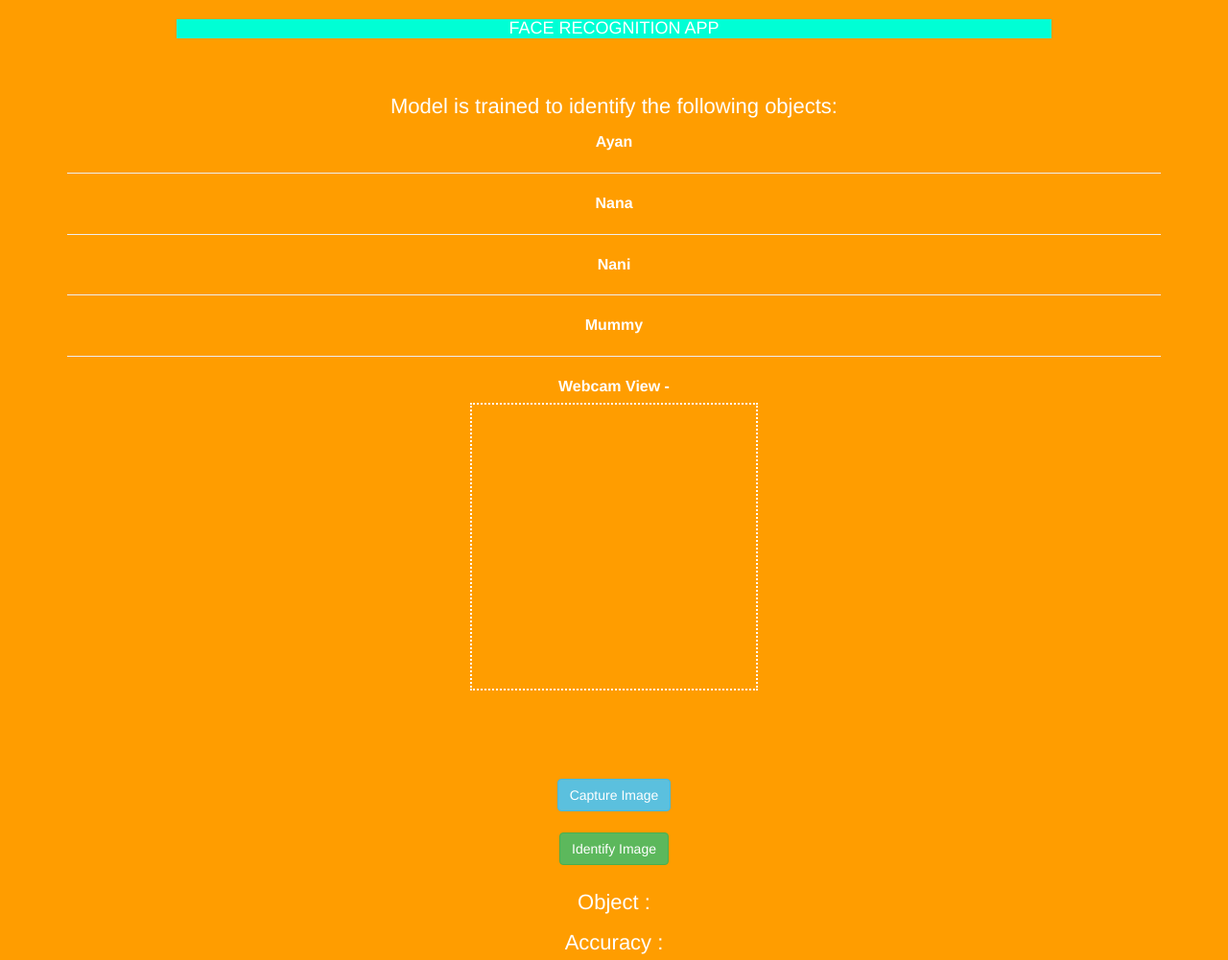
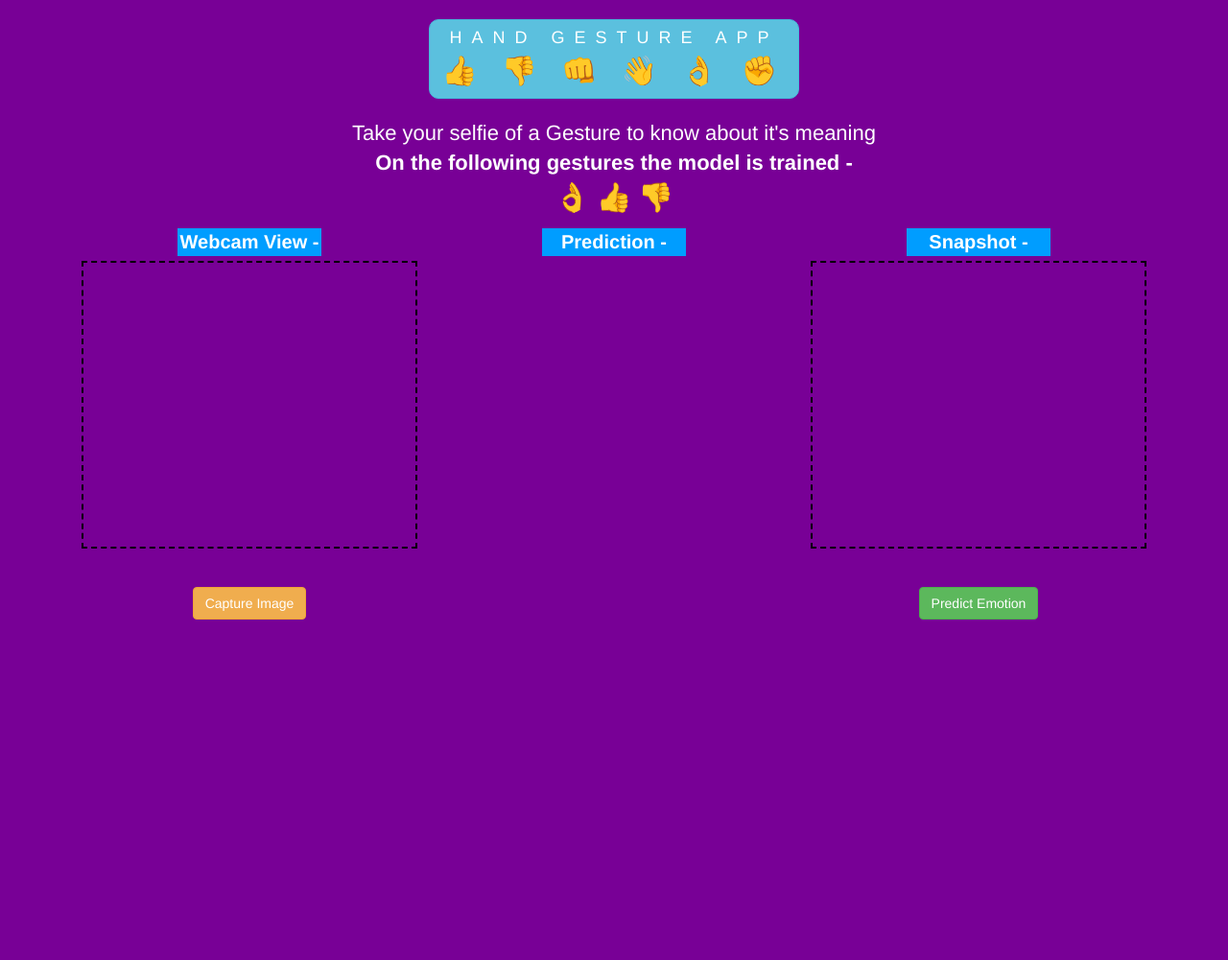
Before and after one commit to ayantiwari2022/Face-Recognition-app, a plain HTML site: page index.html in a window 1280 px wide. Shown: the whole page at 96% size. After the commit the page ends 800 px from the top, so only its background shows below. Drawn offline with nearby package versions, Linux system fonts and the light colour scheme; a script that the page names is missing.

Commit message:
Add files via upload

```diff
--- a/index.html
+++ b/index.html
@@ -1,52 +1,65 @@
 
 <html>
   <head>
-    <title>Face recognition</title>
+    <title>Hand Gesture App</title>
     <meta name="viewport" content="width=device-width, initial-scale=1.0">
     <link rel="stylesheet" href="https://maxcdn.bootstrapcdn.com/bootstrap/3.4.0/css/bootstrap.min.css">
     <script src="https://ajax.googleapis.com/ajax/libs/jquery/3.4.1/jquery.min.js"></script>
     <script src="https://maxcdn.bootstrapcdn.com/bootstrap/3.4.0/js/bootstrap.min.js"></script>
 
+    <script src="https://unpkg.com/ml5@0.4.3/dist/ml5.min.js"></script>
     <script src="https://cdnjs.cloudflare.com/ajax/libs/webcamjs/1.0.26/webcam.js"></script>
-    <script src="https://unpkg.com/ml5@0.4.3/dist/ml5.min.js"></script>
-   <link rel="stylesheet" href="style.css">
 
+    <link rel="stylesheet" type="text/css" href="style.css">
   </head>
 
   <body>
   <div class="container">
 
     <center>
-      <h1 class="heading">  FACE RECOGNITION APP</h1>
+      <h3 class="btn btn-info heading"> HAND GESTURE APP
+      <br>
+      <span>&#128077;</span>
+      <span>&#128078;</span>
+      <span>&#128074;</span>
+      <span>&#128075;</span>
+      <span>&#128076;</span>
+      <span>&#9994;</span>
+      </h3>
+
       <br><br>
 
-      <p style="font-size: 22px;">Model is trained to identify the following objects: </p>
+      <p style="font-size: 22px;">Take your selfie of a Gesture to know about it's meaning
+      	<br>
+        <b>On the following gestures the model is trained - </b>
+        <br>
+        <span>&#128076;</span>
+        <span>&#128077;</span>
+        <span>&#128078;</span>
+      </p>
+      <div class="col-md-4 col-sm-12 col-xs-12">
+	      <label>Webcam View - </label>
+        <div id="camera"></div>
 
-      <b class="name_of_objects">
-        Ayan
-        <hr>
-        Nana
-        <hr>
-        Nani
-        <hr>
-        Mummy
-        <hr>
-      </b>
-      <label>Webcam View - </label>
-      <div id="camera"></div>
-      <br><br>
-      <div id="result"></div>
-      <br><br>
-      <button onclick="take_snapshot();" class="btn btn-info">Capture Image</button>
-      <br><br>
-      <button onclick="check();" class="btn btn-success">Identify Image</button>
-      <br><br>
+        <br><br>
+        <button onclick="take_snapshot();" class="btn btn-warning">Capture Image</button>
+      </div>
+      <div class="col-md-4 col-sm-12 col-xs-12">
+      <label>Prediction - </label>
+      <p class="emotion_name" id="result_emotion_name"></p>
+      <p class="emoji" id="update_emoji"></p>
+      </div>
+      <div class="col-md-4 col-sm-12 col-xs-12">
+	      <label>Snapshot - </label>
+        <div id="result"></div>
 
-      <p style="font-size: 22px;">Object :  <span id="result_object_name"></span> </p>
-      <p style="font-size: 22px;">Accuracy :  <span id="result_object_accuracy"></span> </p>
+        <br><br>
+        <button onclick="check();" class="btn btn-success">Predict Emotion</button>
+      </div>
     </center>
 
   </div>
+
 <script src="main.js"></script>
 
   </body>
--- a/main.js
+++ b/main.js
@@ -1,6 +1,6 @@
 Webcam.set({
     width:350,
-    height:300,
+    width:300,
     image_format : 'png',
     png_quality:90
 });
@@ -12,28 +12,21 @@ Webcam.attach( '#camera' );
 function take_snapshot()
 {
     Webcam.snap(function(data_uri) {
-        document.getElementById("result").innerHTML = '<img id="captured_image" src="'+data_uri+'"/>';
-});
+        document.getElementById("result").innerHTML = '<img id="captured_image" src="'+data_uri+'"/>'
+    });
+}
+console.log('ml5 version', ml5.version);
+
+classifier = ml5.imageClassifier('https://teachablemachine.withgoogle.com/models/0LDa8UcEy/model.json',modelLoaded);
+
+function modelLoaded() {
+    console.log('Model is Loaded! :D');
 }
 
-console.log('ml5 version:', ml5.version)
-classifier = ml5.imageClassifier('https://teachablemachine.withgoogle.com/models/xLoisWgh_/model.json',modelLoaded);
-function modelLoaded(){
-console.log("model is loaded");
+function speak(){
+    var synth = window.speechSynthesis;
+    speak_data_1 = "The first prediction is" + prediction_1;
+    speak_data_2 = "And the second prediction is " + prediction_2;
+    var UtterThis = new SpeechSynthesisUtterance(speak_data_1 = speak_data_2);
+    synth.speak(UtterThis);
 }
-
-function check()
-{
-    img = document.getElementById('captured_image');
-    classifier.classify(img, gotResult);
-}
-
-function gotResult(error, results) {
-    if  (error)  {
-        console.error(error);
-    }   else    {
-        console.log(results);
-        document.getElementById("result_object_name").innerHTML = results[0].label;
-        document.getElementById("result_object_accuracy").innerHTML = results[0].confidence.toFixed(3);
-    }
-}
--- a/style.css
+++ b/style.css
@@ -1,15 +1,39 @@
-body{
-    background-color: rgb(255, 157, 0);
-    color:white;
-    font-size: medium;
+body
+{
+  color: white;
+  background: #780096;
 }
-.heading{
-    width:80%;
-    font-size:large !important;
-    background-color: rgb(0, 255, 213);
+span
+{
+  font-size: 30px;
 }
-#camera{
-    border:2px dotted white;
-    height: 300px;
-    width: 300px;
+#camera , #result
+{
+  border: 2px dashed black;
+  width: 350px;
+  height: 300px;
 }
+#result_emotion_name ,#result_emotion_name2
+{
+  color: black;
+}
+.emotion_name
+{
+  font-size: 40px;
+}
+.emoji
+{
+  font-size:48px;
+}
+.heading
+{
+  font-size: 18px;
+  border-radius: 10px;
+  letter-spacing: 10px;
+}
+label
+{
+  font-size: 20px;
+  background-color:rgb(0, 157, 255);
+  width: 150px;
+}
```
